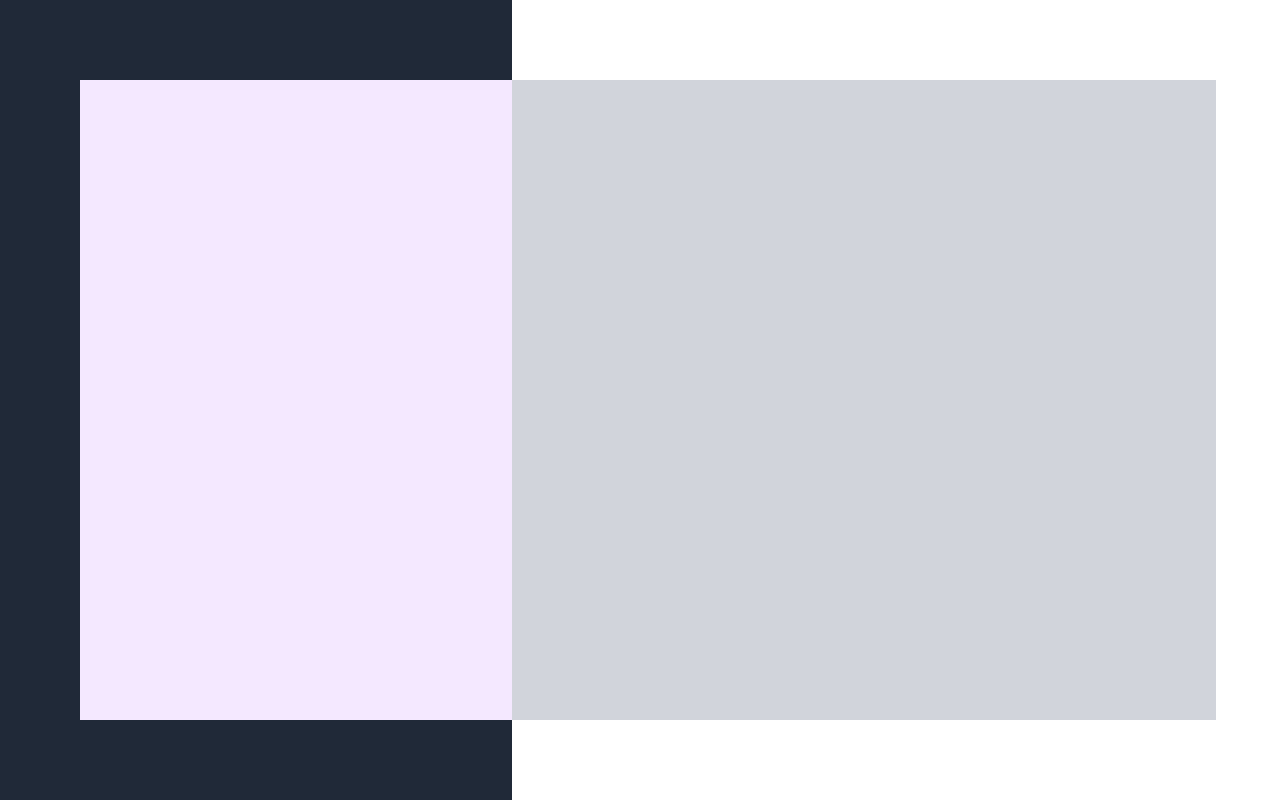
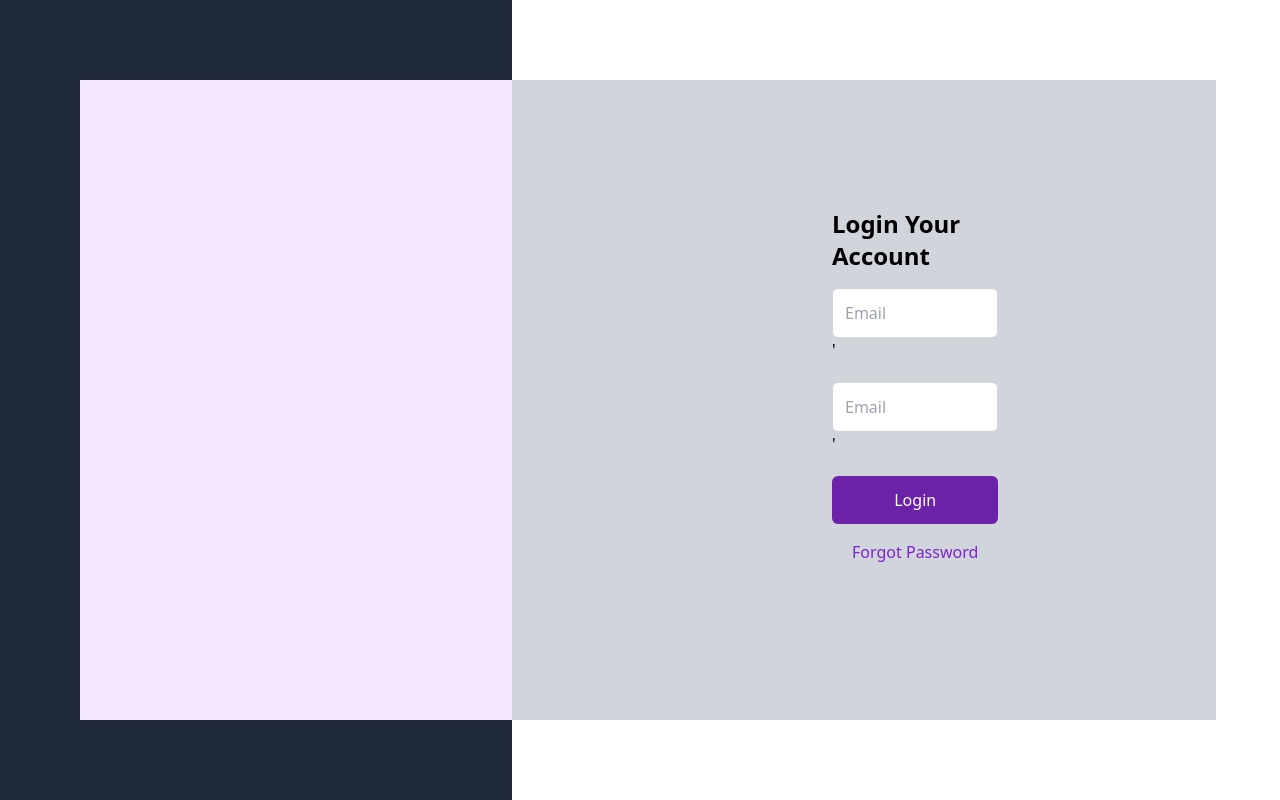
Before and after one commit to YaseeRathnayaka/De-Manager, a React (Vite) app in the folder admin/: page /login in a window 1280 px wide. Built offline with nearby package versions, Linux system fonts and the light colour scheme.

Commit message:
login logics

```diff
--- a/admin/src/Components/Pages/Login/Login.jsx
+++ b/admin/src/Components/Pages/Login/Login.jsx
@@ -1,18 +1,63 @@
-import React from 'react';
+import React, {useState} from 'react';
 
 const Login = () => {
+  const[email, setEmail] = useState('');
+  const[password, setPassword] = useState('');
+
+  const handleLogin = () =>{
+    console.log('Email:', email);
+    console.log('Password:', password);
+  };
+
+  const handleEmailChange = (e) =>{
+    setEmail(e.target.value);
+  };
+
+  const handlePasswordChange = (e) =>{
+    setPassword(e.target.value);
+  };
+
   return (
     <div className="flex h-screen">
       <div className='bg-gray-800 w-2/5 h-full'>
         <div className='bg-purple-100 w-full h-4/5 mt-20 ml-20'>
+      </div>
+      </div>
 
-        </div>
-          </div>
       <div className='w-3/5 h-full '>
       <div className='bg-gray-300 w-11/12 h-4/5 mt-20 mr-40'>
+      <div className="w-3/5 flex flex-col justify-center items-center p-32 ml-48">
+                <h2 className="text-2xl font-bold mb-4">Login Your Account</h2>
+            <div className='mb-5'>
+              <input
+               type='text'
+               placeholder='Email'
+               value={email}
+               onChange={handleEmailChange}
+               className='w-full p-3 rounded-md border border-gray-300 focus:outline-none focus:border-blue-500'/>
+'           </div>
+
+           <div className='mb-5'>
+              <input
+               type='text'
+               placeholder='Email'
+               value={email}
+               onChange={handlePasswordChange}
+               className='w-full p-3 rounded-md border border-gray-300 focus:outline-none focus:border-blue-500'/>
+'           </div>
+
+            <button onClick={handleLogin} className='w-full p-3 bg-purple-800 text-white rounded-md mb-4 hover:bg-purple-900'>
+             Login
+             </button>
+
+             <div className='text-center'>
+             <a href="#" className="text-purple-700 hover:underline">Forgot Password</a>
+             </div>
+       </div>
       </div>
-        </div>
-    </div>
+      </div>
+      </div>
+
   );
 }
 
```
